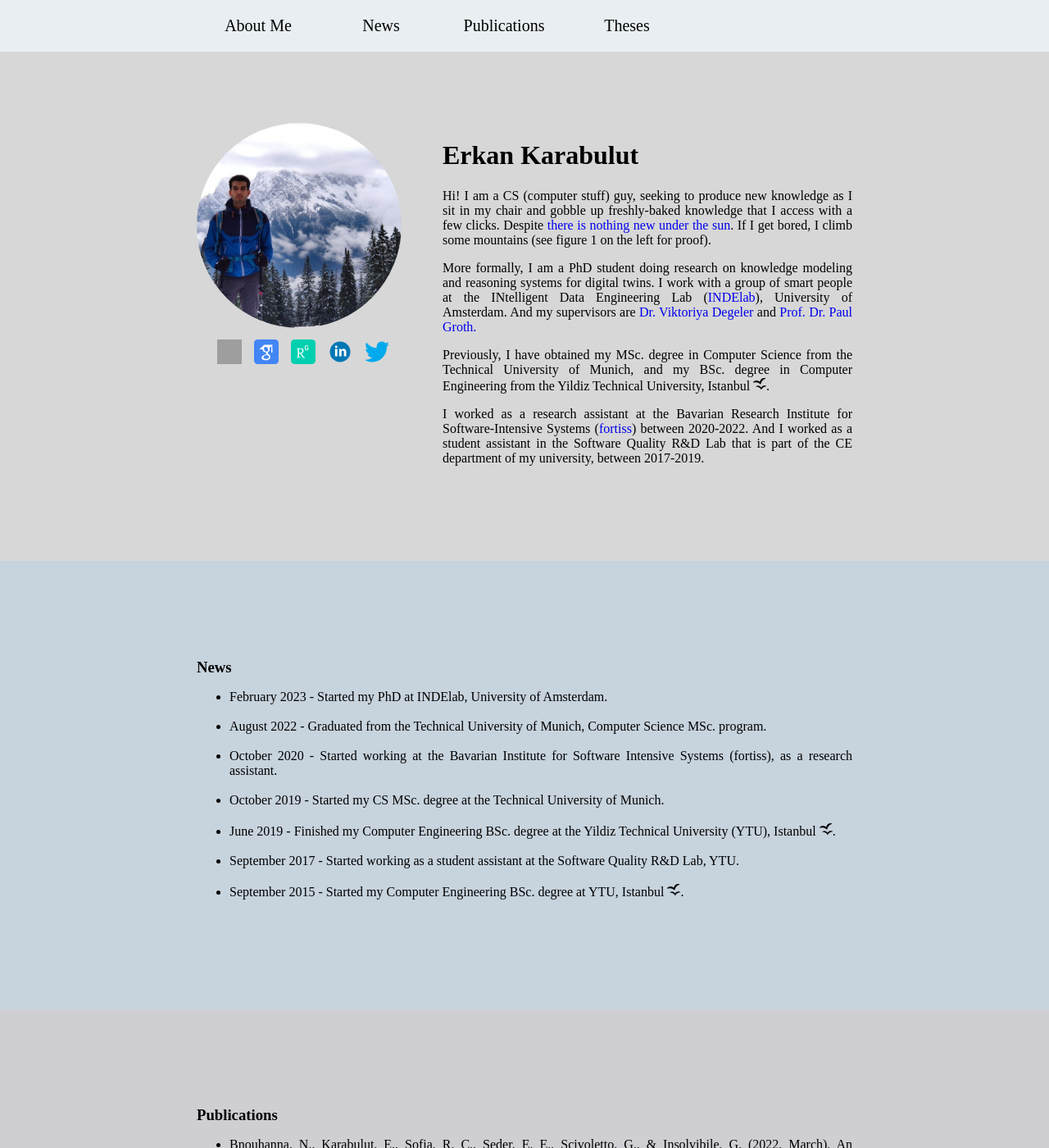
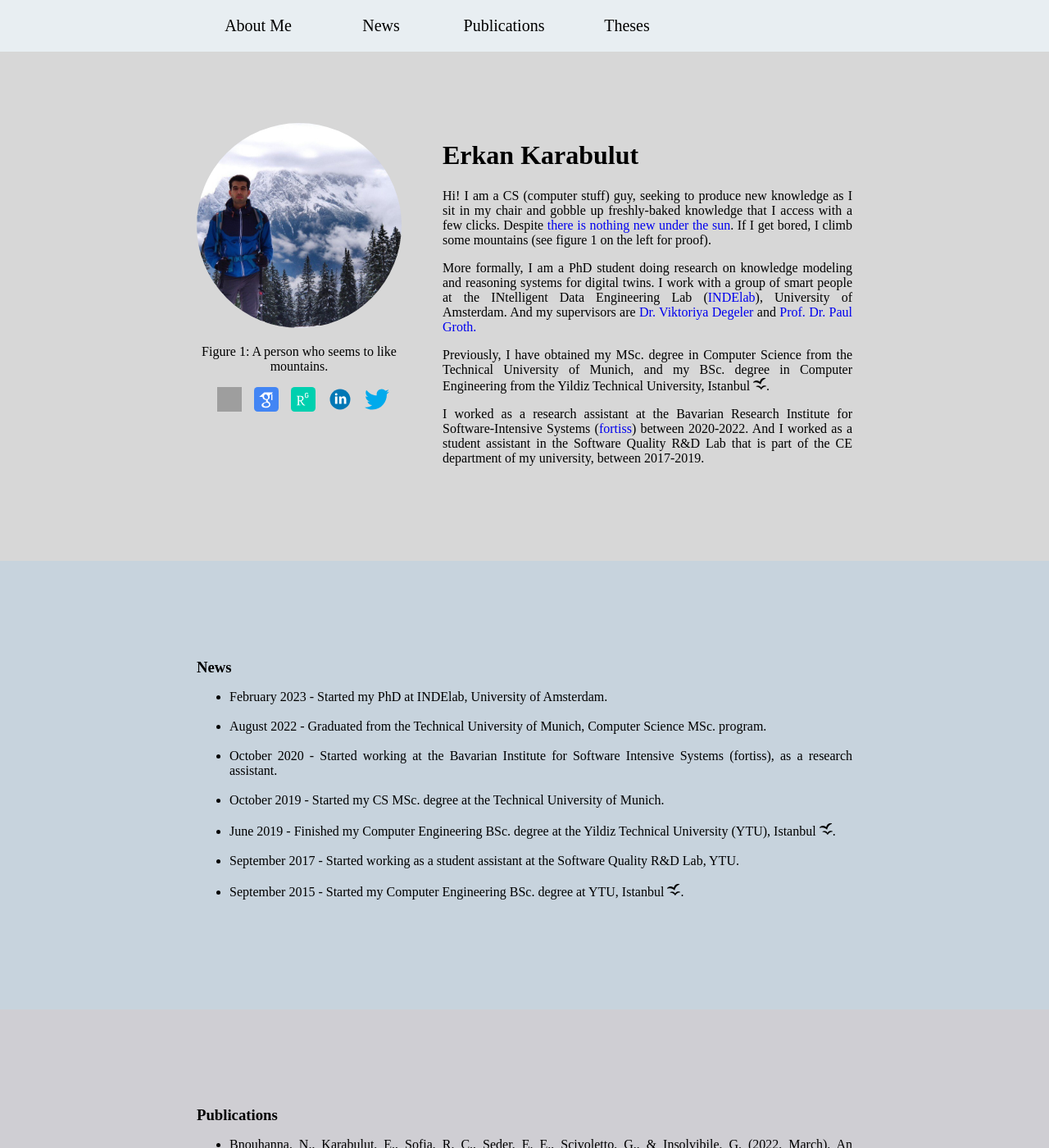
Before and after one commit to erkankarabulut/erkankarabulut.github.io, a Jekyll site: the page built from index.html, in a window 1280 px wide and 1400 px high. Shown: the whole window at 82% size. Built offline with Jekyll 4.4.1, drawn with Linux system fonts in a browser that asks for light colours; grey boxes are pictures that could not be loaded.

Commit message:
a bit more sarcasm

```diff
--- a/_sass/main.scss
+++ b/_sass/main.scss
@@ -232,3 +232,9 @@ a {
   padding-top: 20px;
   padding-bottom: 20px;
 }
+
+.figure-description {
+  font-size: 16px;
+  width: 250px;
+  text-align: center;
+}
--- a/index.html
+++ b/index.html
@@ -34,6 +34,7 @@ layout: default
         <div class="two-column-inner" id="about-me">
             <div>
                 <img src="/assets/images/me.jpg" alt="Erkan Karabulut" class="picture">
+                <p class="figure-description">Figure 1: A person who seems to like mountains.</p>
                 <div class="social-icon-list">
                     <a target="_blank" href="mailto:e.karabulut@uva.nl">
                         <img src="/assets/images/outlook.png" alt="Google Scholar" class="social-icon">
```
